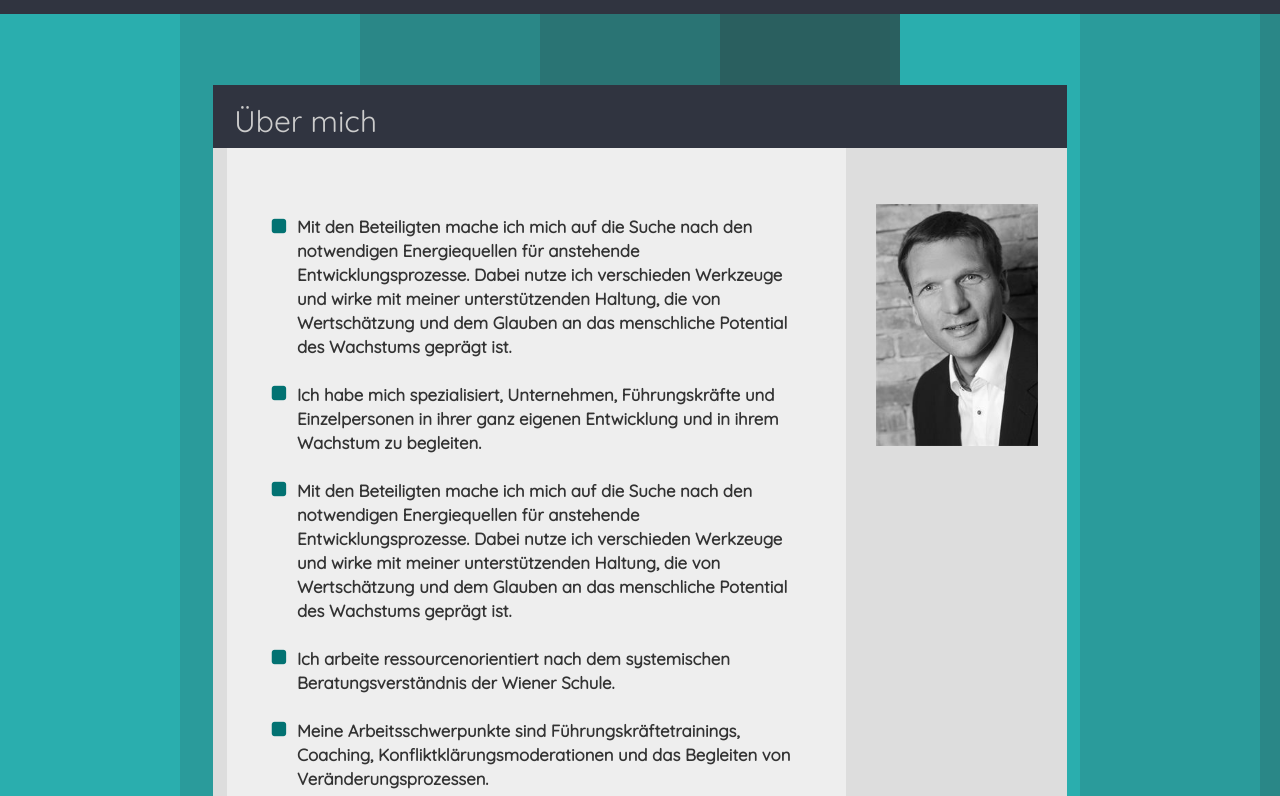
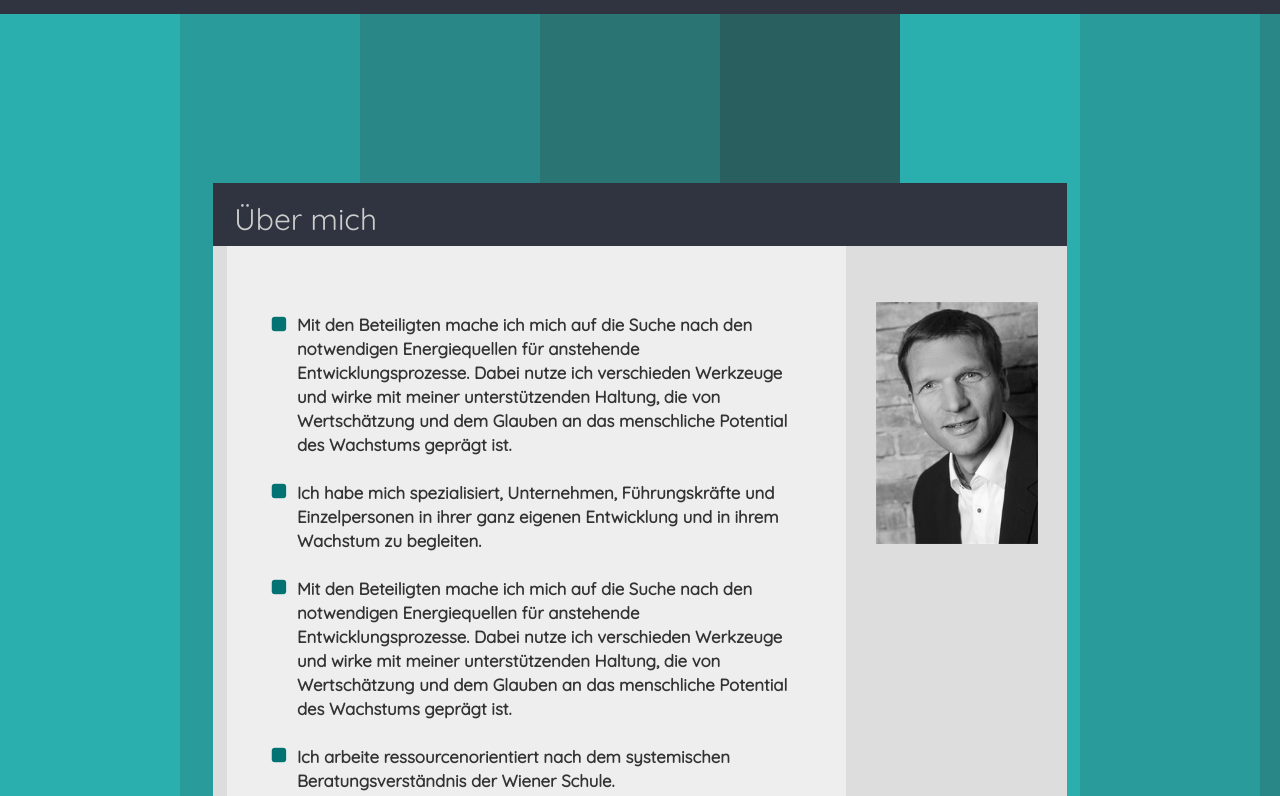
Before and after one commit to pascal-codecat/kling-rwd, a plain HTML site: page index.html in a window 1280 px wide. Shown: the part 1148-1944 px from the top of the page. Drawn offline with nearby package versions, Linux system fonts and the light colour scheme; some packages are replaced by stand-ins of ours.

Commit message:
some changes2

```diff
--- a/css/main.css
+++ b/css/main.css
@@ -365,9 +365,6 @@
       width: 100%;
       display: flex;
     }
-    .section-title{
-      margin-top: 5em;
-    }
   }
   @media (max-width: 992px) {
     .einleitung-text{
```
